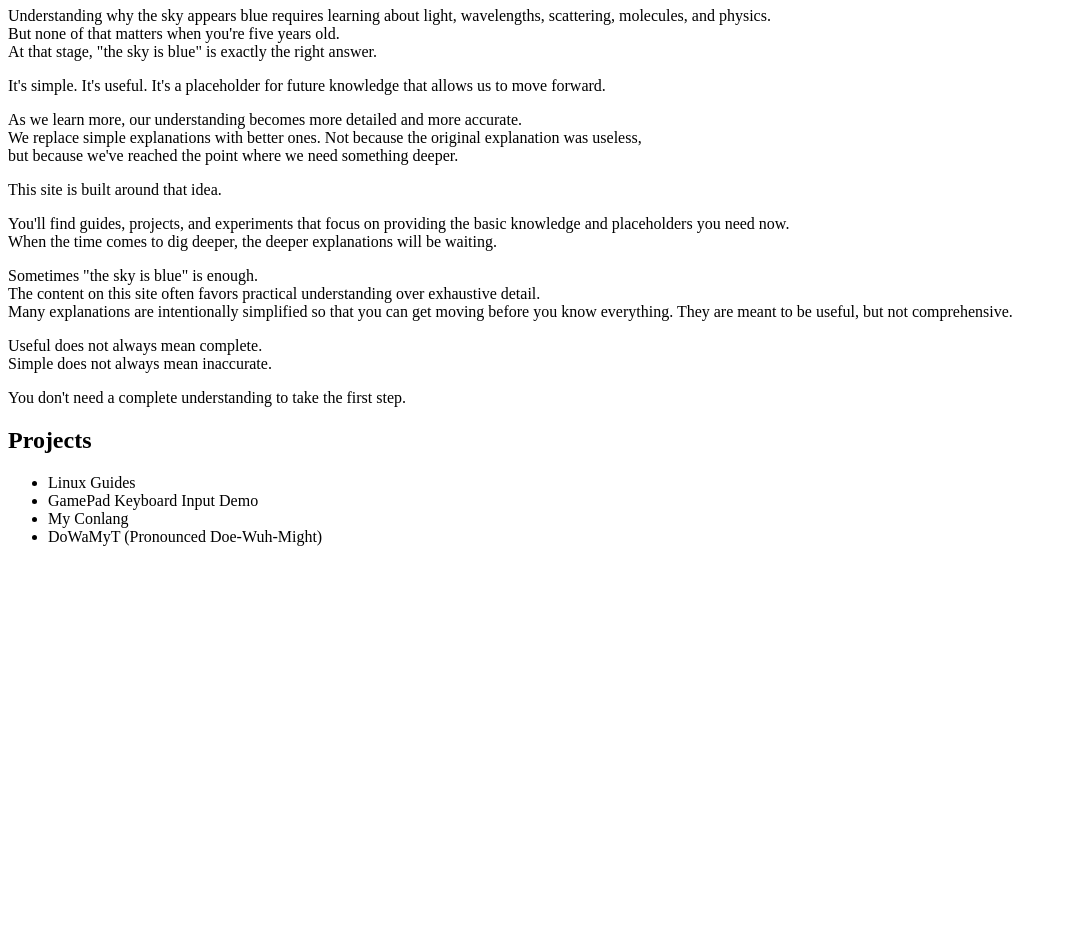
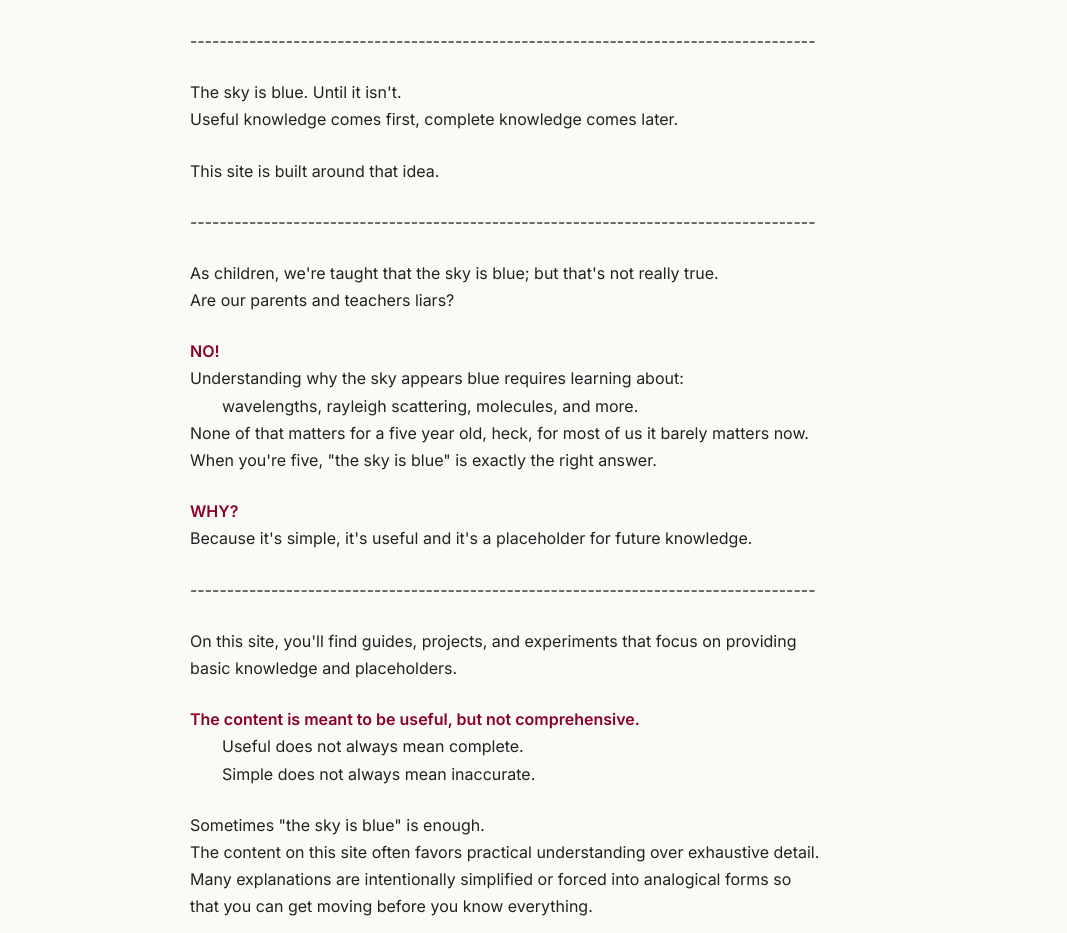
Before and after one commit to canyonblue77/website, a plain HTML site: page index.html in a window 1280 px wide. Shown: the part 177-1110 px from the top of the page, without its empty margins (0-1067 px from the left). Before the commit the page ends 800 px from the top, so only its background shows below. Drawn offline with Linux system fonts and the light colour scheme.

Commit message:
Major Home Overall

```diff
--- a/index.html
+++ b/index.html
@@ -1,49 +1,83 @@
 <!DOCTYPE html>
 <html>
 <head>
+    <meta charset="UTF-8">
     <title>SkyView</title>
+    <link rel="stylesheet" href="skyview-blue/style.css">
 </head>
 <body>
-    <h1>SkyView</h1>
+    <div><br></div>
+    <h1 class="tagline">SkyView</h1>
 
-    <p>The sky is blue. Until it isn't.<br>
-    Useful knowledge comes first, complete knowledge comes later.</p>
+    <p>-------------------------------------------------------------------------------------</p>
 
-    <p>As children, we're taught that the sky is blue.<br>
-    but that's not entirely true.</p>
+    <p>
+        The sky is blue. Until it isn't.<br>
+        Useful knowledge comes first, complete knowledge comes later.<br>
+        <p>This site is built around that idea.</p>
+    </p>
 
-    <p>Understanding why the sky appears blue requires learning about light, wavelengths, scattering, molecules, and physics.<br>
-    But none of that matters when you're five years old.<br>
-    At that stage, "the sky is blue" is exactly the right answer.</p>
+    <p>-------------------------------------------------------------------------------------</p>
 
-    <p>It's simple. It's useful. It's a placeholder for future knowledge that allows us to move forward.</p>
+    <p>
+        As children, we're taught that the sky is blue; but that's not really true.<br>
+        Are our parents and teachers liars?
+    </p>
 
-    <p>As we learn more, our understanding becomes more detailed and more accurate.<br>
-    We replace simple explanations with better ones. Not because the original explanation was useless, <br>
-    but because we've reached the point where we need something deeper.</p>
+    <p>
+        <span class="accent">NO!</span><br>
+        Understanding why the sky appears blue requires learning about:<br>
+        <span style="padding-left: 2em;">wavelengths, rayleigh scattering, molecules, and more.</span><br>
+        None of that matters for a five year old, heck, for most of us it barely matters now.<br>
+        When you're five, "the sky is blue" is exactly the right answer.
+    </p>
 
-    <p>This site is built around that idea.</p>
+    <p>
+        <span class="accent">WHY?</span><br>
+        Because it's simple, it's useful and it's a placeholder for future knowledge.
+    </p>
 
-    <p>You'll find guides, projects, and experiments that focus on providing the basic knowledge and placeholders you need now.<br>
-    When the time comes to dig deeper, the deeper explanations will be waiting.</p>
+    <p>-------------------------------------------------------------------------------------</p>
 
-    <p>Sometimes "the sky is blue" is enough.<br>
-    The content on this site often favors practical understanding over exhaustive detail.<br>
-    Many explanations are intentionally simplified so that you can get moving before you know everything.
-    They are meant to be useful, but not comprehensive.</p>
+    <p>
+        On this site, you'll find guides, projects, and experiments that focus on providing<br>
+        basic knowledge and placeholders.
+    </p>
+    <p>
+        <span class="accent">The content is meant to be useful, but not comprehensive.</span><br>
+        <span style="padding-left: 2em;">Useful does not always mean complete.</span><br>
+        <span style="padding-left: 2em;">Simple does not always mean inaccurate.</span>
+    </p>
+    <p>
+        Sometimes "the sky is blue" is enough.<br>
+        The content on this site often favors practical understanding over exhaustive detail.<br>
+        Many explanations are intentionally simplified or forced into analogical forms so<br>
+        that you can get moving before you know everything.<br>
+    <p>
+    <p>
+        As we learn more, our understanding becomes more detailed and more accurate.<br>
+        We replace simple explanations with better ones.<br>
+        Not because the original explanation was useless, <br>
+        but because we've reached the point where we need something deeper.
+    </p>
+    <p>
+        <span class="accent">Reach deeper when you're ready.</span>
+    </p>
+    <p>You don't need to know everything to take the first step.</p>
 
-    <p>Useful does not always mean complete.<br>
-    Simple does not always mean inaccurate.</p>
+    <p>-------------------------------------------------------------------------------------</p>
 
-    <p>You don't need a complete understanding to take the first step.</p>
+    <h2>Guides</h2>
+    <ul>
+        <li>Linux Guides</li>
+        <li>DoWaMyt (Pronounced <b>DOE</b>-Wuh-MIGHT /ˈdoʊ.wəˌmaɪt/)</li>
+    </ul>
 
-
+    <p>Also I keep some of my pet projects here.</p>
     <h2>Projects</h2>
     <ul>
-        <li>Linux Guides</li>
         <li>GamePad Keyboard Input Demo</li>
         <li>My Conlang</li>
-        <li>DoWaMyT (Pronounced Doe-Wuh-Might)</li>
     </ul>
 </body>
 </html>
--- /dev/null
+++ b/skyview-blue/style.css
@@ -0,0 +1,51 @@
+
+
+/* Fonts */
+@import url('https://fonts.googleapis.com/css2?family=Inter:wght@400;600&family=Merriweather:wght@400;700&display=swap');
+
+/* That code formater thing */
+
+body {
+    background: #FAFAF7;
+    color: #222222;
+    font-family: Inter, sans-serif;
+
+    max-width: 900px;
+    margin: 0 auto;
+    padding: 2rem;
+
+    line-height: 1.7;
+}
+
+h1, h2, h3 {
+    font-family: Merriweather, serif;
+    color: #1E3A5F;
+}
+
+h1 {
+    font-size: 3rem;
+    margin-bottom: 0.5rem;
+}
+
+a {
+    color: #2762bb;
+    text-decoration: none;
+}
+
+a:hover {
+    text-decoration: underline;
+}
+
+p {
+    margin-bottom: 1.5rem;
+}
+
+.tagline {
+    color: #42CFE0;
+    margin-bottom: 2rem;
+}
+
+.accent {
+    color: #8A002A;
+    font-weight: bold;
+}
```
